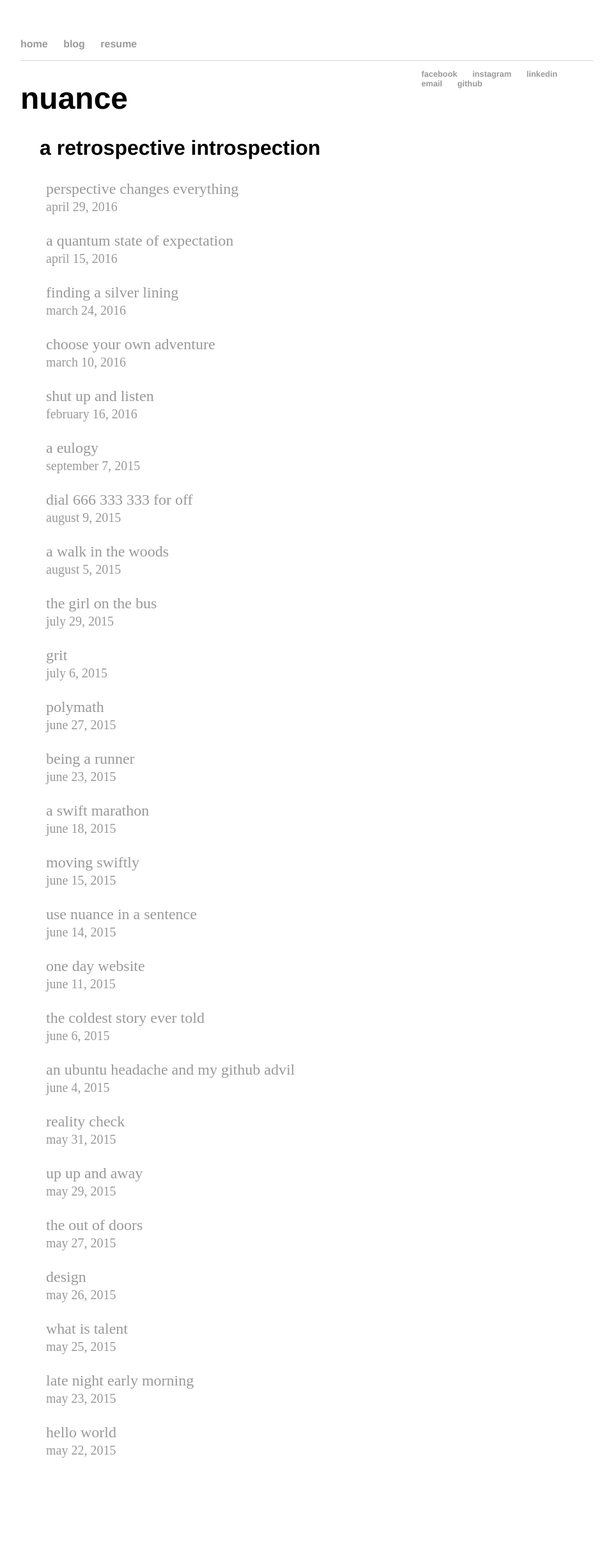
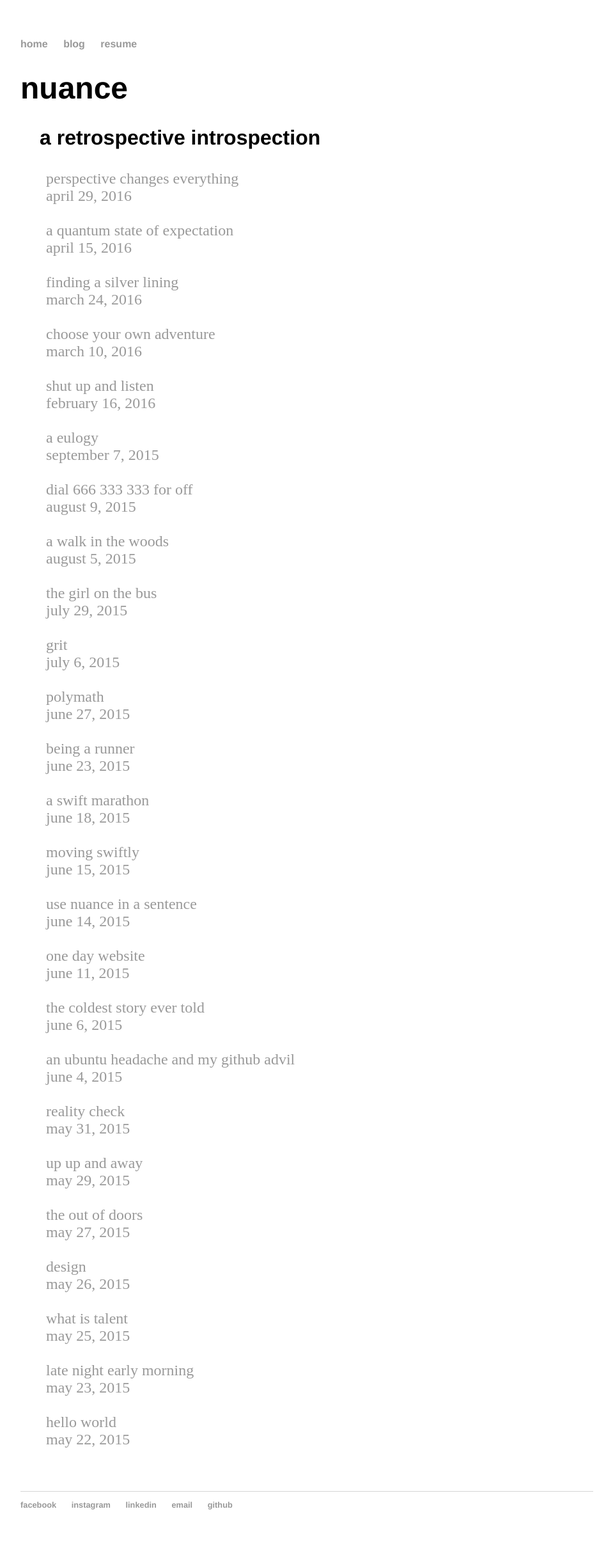
Before and after one commit to robertsonmcclure/robertsonmcclure.github.io, a Jekyll site: the page built from blog/index.html, in a window 1280 px wide. Shown: the whole page at 64% size, without its empty margins (160-1119 px from the left). Built offline with Jekyll 4.4.1, drawn with Linux system fonts in a browser that asks for light colours; before the commit the page ends 2347 px from its top, so only the background shows below that.

Commit message:
commited using script

```diff
--- a/css/main.css
+++ b/css/main.css
@@ -54,37 +54,6 @@ ul.posts li a:hover {
     color: black;
 }
 
-.sidebar {
-    width: 30%;
-    float: right;
-}
-
-.main {
-    width: 70%;
-    float: left;
-}
-
-.clear {
-    clear: both;
-}
-
-span {
-    font-size: smaller;
-    color: #999;
-}
-
 .post {
     color: #333333;
 }
-
-.aspect {
-    height: 300px;
-    width: 100%;
-    background-color: red;
-}
-
-.aspect img {
-    max-width: 100%;
-    height: auto;
-    overflow: hidden;
-}
```
